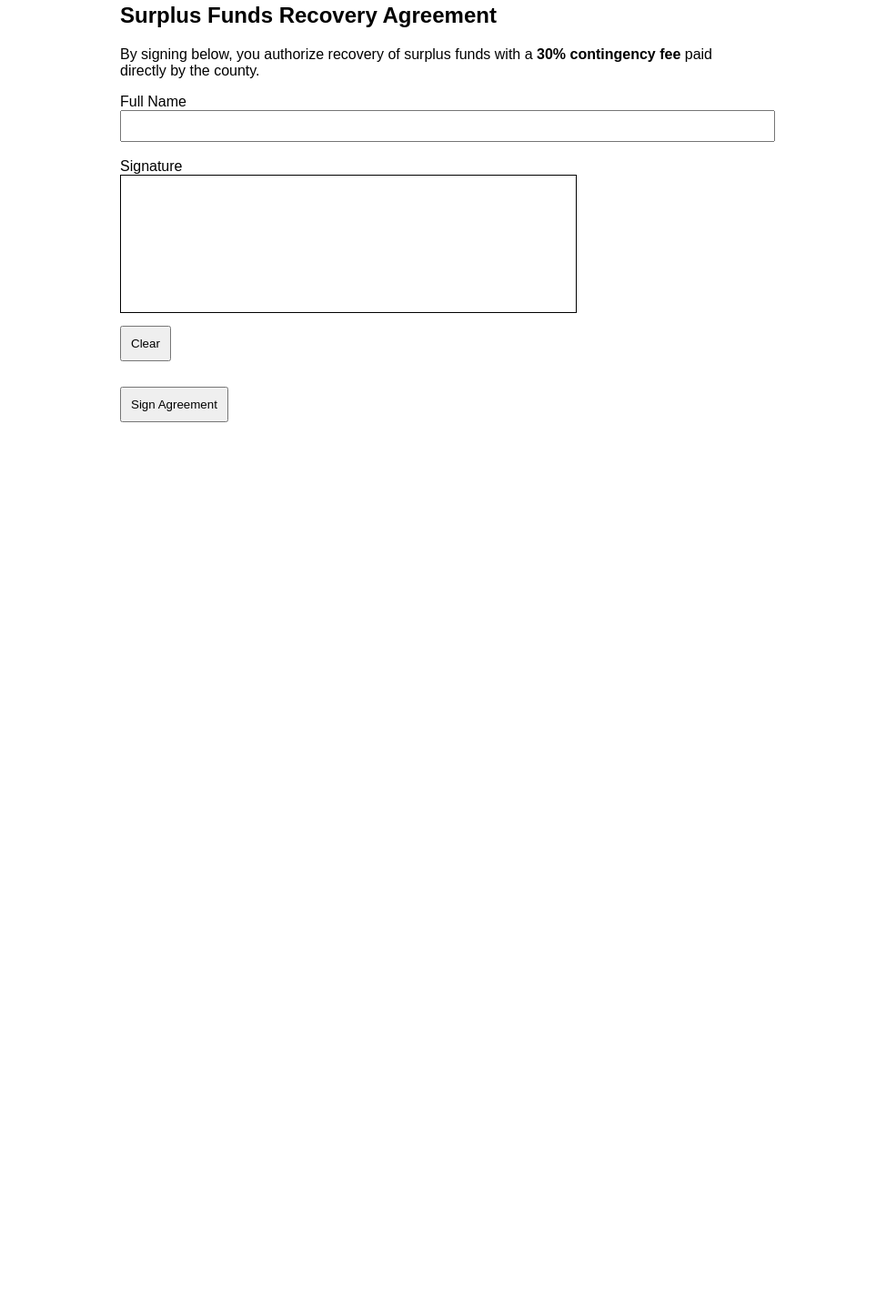
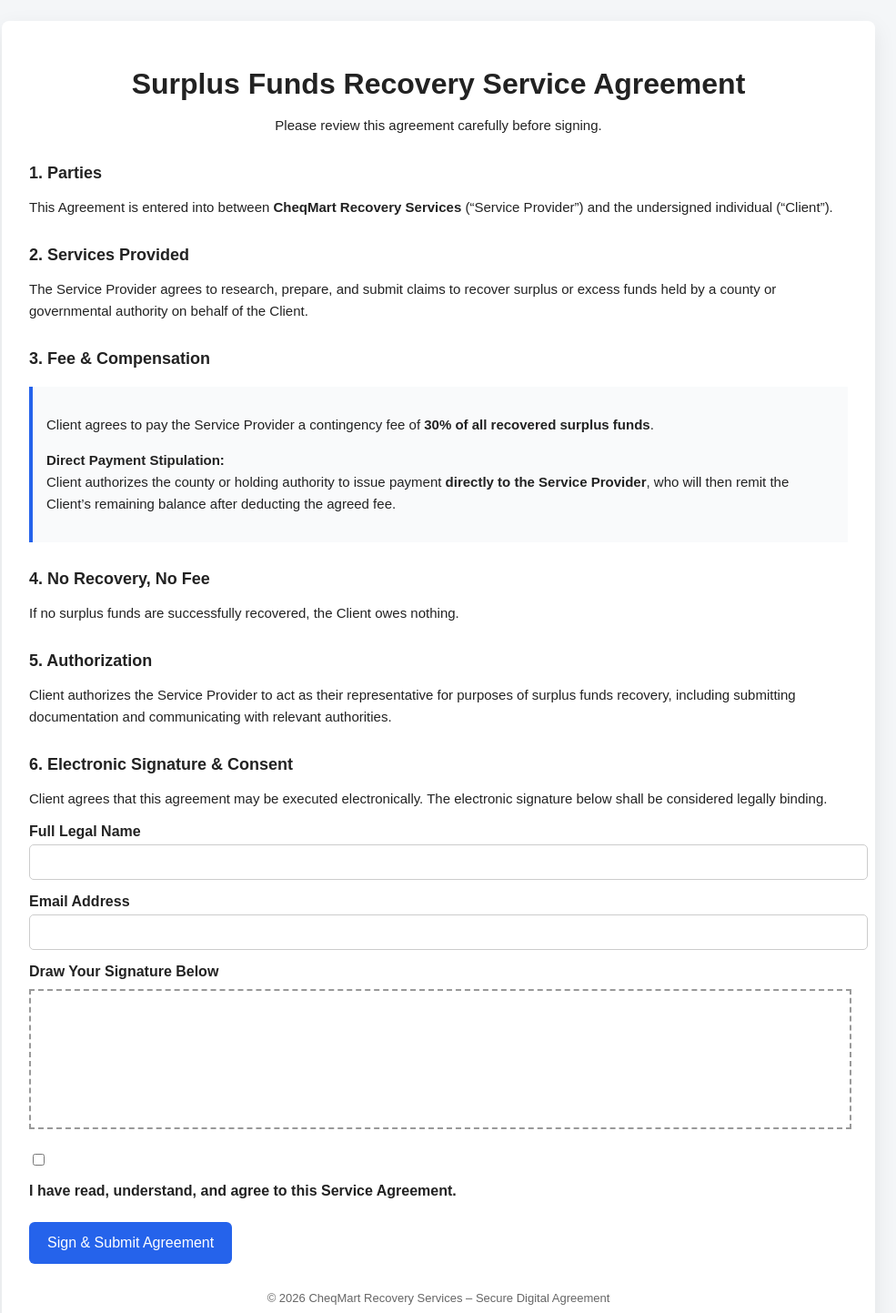
Before and after one commit to fortunefavors3/secure-agreement, a website: page public/agreement.html in a window 1280 px wide. Shown: the part 17-1460 px from the top of the page at 91% size, without its empty margins (158-1143 px from the left). Before the commit the page ends 800 px from the top, so only its background shows below. Drawn offline with Linux system fonts and the light colour scheme.

Commit message:
Revamp Surplus Funds Agreement HTML and functionality
Updated the Surplus Funds Agreement HTML structure, styling, and functionality to enhance user experience and ensure proper submission of electronic signatures.

```diff
--- a/public/agreement.html
+++ b/public/agreement.html
@@ -1,61 +1,212 @@
 <!DOCTYPE html>
-<html>
+<html lang="en">
 <head>
-  <title>Surplus Funds Agreement</title>
+  <meta charset="UTF-8" />
+  <title>Secure Agreement – Surplus Funds Recovery</title>
+  <meta name="viewport" content="width=device-width, initial-scale=1.0" />
+
   <style>
-    body { font-family: Arial; max-width: 700px; margin: auto; }
-    canvas { border: 1px solid #000; }
-    button { padding: 10px; margin-top: 10px; }
+    body {
+      font-family: Arial, Helvetica, sans-serif;
+      background: #f4f6f8;
+      margin: 0;
+      padding: 0;
+      color: #222;
+    }
+
+    .container {
+      max-width: 900px;
+      margin: 40px auto;
+      background: #ffffff;
+      padding: 30px;
+      border-radius: 8px;
+      box-shadow: 0 8px 24px rgba(0,0,0,0.08);
+    }
+
+    h1 {
+      text-align: center;
+      margin-bottom: 10px;
+    }
+
+    h2 {
+      margin-top: 30px;
+      font-size: 18px;
+    }
+
+    p {
+      line-height: 1.6;
+      font-size: 15px;
+    }
+
+    .highlight {
+      background: #f9fafb;
+      padding: 15px;
+      border-left: 4px solid #2563eb;
+      margin: 20px 0;
+    }
+
+    label {
+      display: block;
+      margin-top: 15px;
+      font-weight: bold;
+    }
+
+    input[type="text"],
+    input[type="email"] {
+      width: 100%;
+      padding: 10px;
+      font-size: 15px;
+      margin-top: 5px;
+      border-radius: 5px;
+      border: 1px solid #ccc;
+    }
+
+    canvas {
+      border: 2px dashed #999;
+      margin-top: 10px;
+      width: 100%;
+      height: 150px;
+      cursor: crosshair;
+    }
+
+    .checkbox {
+      margin-top: 20px;
+    }
+
+    button {
+      margin-top: 25px;
+      background: #2563eb;
+      color: white;
+      border: none;
+      padding: 14px 20px;
+      font-size: 16px;
+      border-radius: 6px;
+      cursor: pointer;
+    }
+
+    button:hover {
+      background: #1d4ed8;
+    }
+
+    .footer {
+      text-align: center;
+      font-size: 13px;
+      margin-top: 30px;
+      color: #666;
+    }
   </style>
 </head>
 <body>
 
-<h2>Surplus Funds Recovery Agreement</h2>
+<div class="container">
+  <h1>Surplus Funds Recovery Service Agreement</h1>
+  <p style="text-align:center;">
+    Please review this agreement carefully before signing.
+  </p>
 
-<p>
-By signing below, you authorize recovery of surplus funds with a
-<strong>30% contingency fee</strong> paid directly by the county.
-</p>
+  <h2>1. Parties</h2>
+  <p>
+    This Agreement is entered into between <strong>CheqMart Recovery Services</strong>
+    (“Service Provider”) and the undersigned individual (“Client”).
+  </p>
 
-<label>Full Name</label><br>
-<input id="name" style="width:100%; padding:8px"><br><br>
+  <h2>2. Services Provided</h2>
+  <p>
+    The Service Provider agrees to research, prepare, and submit claims to recover
+    surplus or excess funds held by a county or governmental authority on behalf of
+    the Client.
+  </p>
 
-<label>Signature</label><br>
-<canvas id="sig" width="500" height="150"></canvas><br>
-<button onclick="clearSig()">Clear</button><br><br>
+  <h2>3. Fee & Compensation</h2>
+  <div class="highlight">
+    <p>
+      Client agrees to pay the Service Provider a contingency fee of
+      <strong>30% of all recovered surplus funds</strong>.
+    </p>
+    <p>
+      <strong>Direct Payment Stipulation:</strong><br />
+      Client authorizes the county or holding authority to issue payment
+      <strong>directly to the Service Provider</strong>, who will then remit the
+      Client’s remaining balance after deducting the agreed fee.
+    </p>
+  </div>
 
-<button onclick="submitAgreement()">Sign Agreement</button>
+  <h2>4. No Recovery, No Fee</h2>
+  <p>
+    If no surplus funds are successfully recovered, the Client owes nothing.
+  </p>
+
+  <h2>5. Authorization</h2>
+  <p>
+    Client authorizes the Service Provider to act as their representative
+    for purposes of surplus funds recovery, including submitting documentation
+    and communicating with relevant authorities.
+  </p>
+
+  <h2>6. Electronic Signature & Consent</h2>
+  <p>
+    Client agrees that this agreement may be executed electronically.
+    The electronic signature below shall be considered legally binding.
+  </p>
+
+  <form method="POST" action="/submit">
+    <label>Full Legal Name</label>
+    <input type="text" name="name" required />
+
+    <label>Email Address</label>
+    <input type="email" name="email" required />
+
+    <label>Draw Your Signature Below</label>
+    <canvas id="signature-pad"></canvas>
+    <input type="hidden" name="signature" id="signature-data" />
+
+    <div class="checkbox">
+      <input type="checkbox" id="consent" required />
+      <label for="consent">
+        I have read, understand, and agree to this Service Agreement.
+      </label>
+    </div>
+
+    <button type="submit">Sign & Submit Agreement</button>
+  </form>
+
+  <div class="footer">
+    © 2026 CheqMart Recovery Services – Secure Digital Agreement
+  </div>
+</div>
 
 <script>
-const canvas = document.getElementById("sig");
-const ctx = canvas.getContext("2d");
-let drawing = false;
+  const canvas = document.getElementById("signature-pad");
+  const ctx = canvas.getContext("2d");
 
-canvas.onmousedown = () => drawing = true;
-canvas.onmouseup = () => drawing = false;
-canvas.onmousemove = e => {
-  if (!drawing) return;
-  ctx.lineTo(e.offsetX, e.offsetY);
-  ctx.stroke();
-};
+  let drawing = false;
 
-function clearSig() {
-  ctx.clearRect(0, 0, canvas.width, canvas.height);
-}
+  function resizeCanvas() {
+    canvas.width = canvas.offsetWidth;
+    canvas.height = canvas.offsetHeight;
+  }
 
-async function submitAgreement() {
-  const name = document.getElementById("name").value;
-  const signature = canvas.toDataURL();
+  resizeCanvas();
+  window.addEventListener("resize", resizeCanvas);
 
-  const res = await fetch("/generate-pdf", {
-    method: "POST",
-    headers: { "Content-Type": "application/json" },
-    body: JSON.stringify({ name, signature })
+  canvas.addEventListener("mousedown", () => drawing = true);
+  canvas.addEventListener("mouseup", () => drawing = false);
+  canvas.addEventListener("mouseleave", () => drawing = false);
+
+  canvas.addEventListener("mousemove", (e) => {
+    if (!drawing) return;
+    ctx.lineWidth = 2;
+    ctx.lineCap = "round";
+    ctx.strokeStyle = "#000";
+    ctx.lineTo(e.offsetX, e.offsetY);
+    ctx.stroke();
+    ctx.beginPath();
+    ctx.moveTo(e.offsetX, e.offsetY);
   });
 
-  if (res.ok) alert("Agreement submitted successfully!");
-  else alert("Error submitting agreement");
-}
+  document.querySelector("form").addEventListener("submit", () => {
+    document.getElementById("signature-data").value = canvas.toDataURL();
+  });
 </script>
 
 </body>
```
